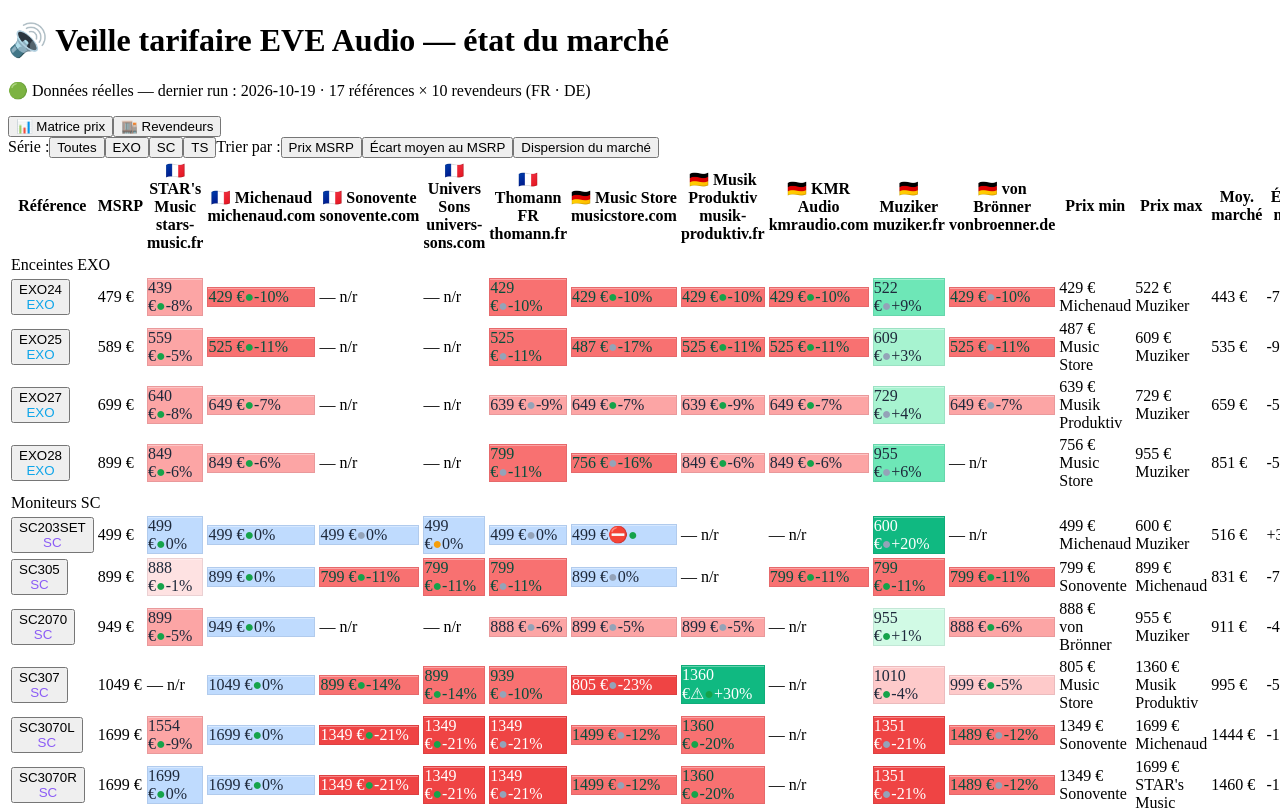
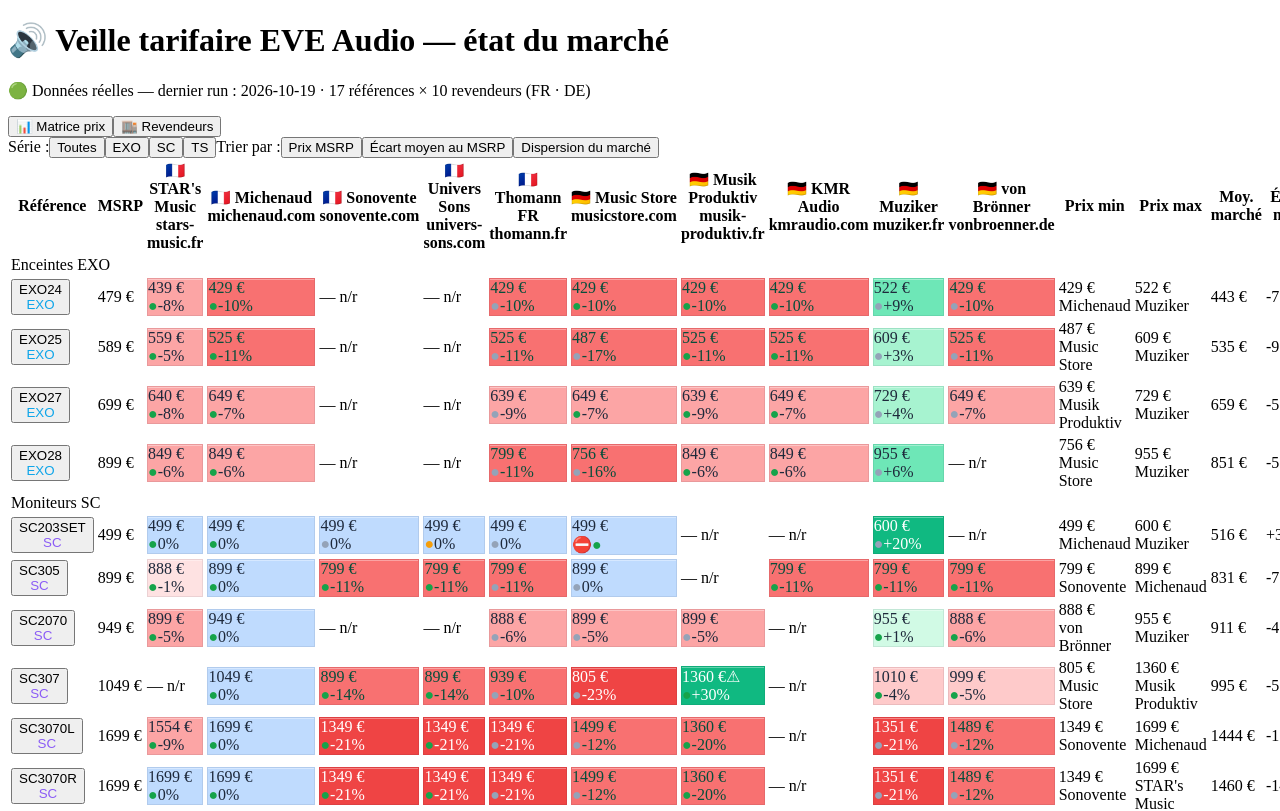
Before and after one commit to Lucus-hub/eve-tracker, a React (Vite) app in the folder app/: page / in a window 1280 px wide. Shown: the top 811 px of the page. Built offline with nearby package versions, Linux system fonts and the light colour scheme.

Commit message:
v16 - price cells: original size, bold larger price, small left-aligned pct

```diff
--- a/app/src/App.jsx
+++ b/app/src/App.jsx
@@ -415,15 +415,15 @@
                       return (
                         <td key={r.id} className="border-b border-slate-100 px-1.5 py-2 text-center">
                           <div
-                            className="mx-auto flex w-fit min-w-[86px] items-center justify-between gap-2 rounded-lg px-2.5 py-1.5 opacity-60"
+                            className="mx-auto w-fit min-w-[64px] rounded-lg px-2.5 py-1.5 opacity-60"
                             style={priceChip(gapPct)}
                             title={`${r.name} · ${eur(h.current)} · RUPTURE chez le revendeur · écart ${gapPct > 0 ? "+" : ""}${(gapPct * 100).toFixed(1)}% · ${fr.label} · ${CONFIDENCE_LABEL[h.confidence] ?? CONFIDENCE_LABEL.manual}`}
                           >
-                            <span className="font-bold text-slate-500 line-through">{eurShort(h.current)}</span>
-                            <span className="flex items-center gap-1 text-[10px] text-slate-500">
+                            <div className="text-[15px] font-bold leading-tight text-slate-500 line-through">{eurShort(h.current)}</div>
+                            <div className="flex items-center justify-start gap-1 text-[10px] leading-none text-slate-500">
                               <span>⛔</span>
                               <span style={{ color: fr.color }}>{fr.char}</span>
-                            </span>
+                            </div>
                           </div>
                         </td>
                       );
@@ -433,19 +433,19 @@
                     return (
                       <td key={r.id} className="border-b border-slate-100 px-1.5 py-2 text-center">
                         <div
-                          className={`mx-auto flex w-fit min-w-[86px] items-center justify-between gap-2 rounded-lg px-2.5 py-1.5 transition-transform duration-150 hover:scale-[1.05] ${
+                          className={`mx-auto w-fit min-w-[64px] rounded-lg px-2.5 py-1.5 transition-transform duration-150 hover:scale-[1.05] ${
                             isBest ? "ring-2 ring-emerald-500 ring-offset-1" : ""
                           }`}
                           style={priceChip(gapPct)}
                           title={`${r.name} · ${eur(h.current)} · écart ${gapPct > 0 ? "+" : ""}${(gapPct * 100).toFixed(1)}% · var. 1 mois ${trend > 0 ? "+" : ""}${trend} €${h.stock === "low" ? " · stock faible" : ""} · ${fr.label} · ${CONFIDENCE_LABEL[h.confidence] ?? CONFIDENCE_LABEL.manual}${suspicious ? " · ⚠ prix atypique vs marché (à vérifier)" : ""}${isBest ? " · MEILLEUR PRIX du marché" : ""}`}
                         >
-                          <span className="font-bold leading-tight">
+                          <div className="text-[15px] font-bold leading-tight">
                             {eurShort(h.current)}
                             {suspicious && <span className="ml-0.5">⚠</span>}
-                          </span>
-                          <span className="flex items-center gap-1 text-[10px] font-semibold leading-none">
+                          </div>
+                          <div className="flex items-center justify-start gap-1 text-[10px] leading-none">
                             <span style={{ color: fr.color }}>{fr.char}</span>
-                            <span className="opacity-80">
+                            <span className="font-semibold opacity-80">
                               {gapPct > 0 ? "+" : ""}{(gapPct * 100).toFixed(0)}%
                             </span>
                             {trend !== 0 && (
@@ -454,7 +454,7 @@
                               </span>
                             )}
                             {h.stock === "low" && <span>⚑</span>}
-                          </span>
+                          </div>
                         </div>
                       </td>
                     );
```
